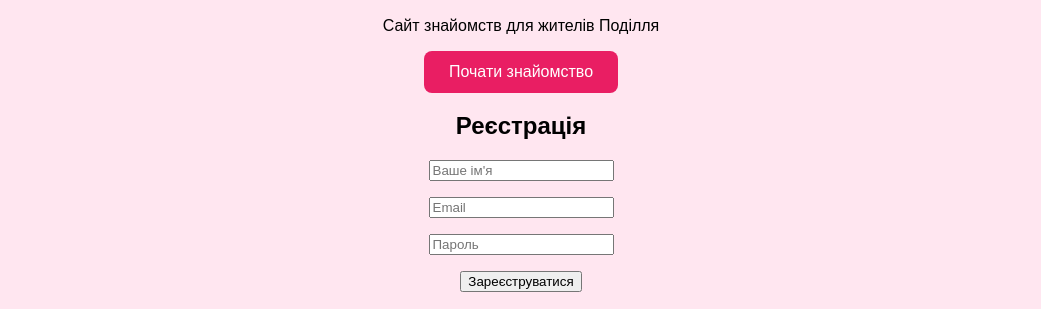
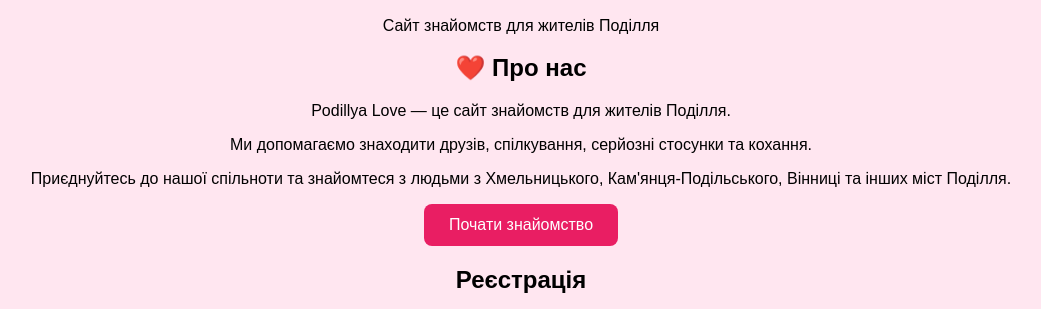
Before and after one commit to podillyalove/podillya-love, a plain HTML site: page index.html in a window 1280 px wide. Shown: the part 483-792 px from the top of the page, without its empty margins (119-1160 px from the left). Drawn offline with Linux system fonts and the light colour scheme.

Commit message:
Add about section for Podillya Love
Added introductory content about Podillya Love and its purpose.

```diff
--- a/index.html
+++ b/index.html
@@ -40,6 +40,23 @@ border-radius:8px;
 <img src="https://picsum.photos/600/400" alt="Фото" width="400">
 <p>Сайт знайомств для жителів Поділля</p>
 
+<h2>❤️ Про нас</h2>
+
+<p>
+Podillya Love — це сайт знайомств для жителів Поділля.
+</p>
+
+<p>
+Ми допомагаємо знаходити друзів, спілкування,
+серйозні стосунки та кохання.
+</p>
+
+<p>
+Приєднуйтесь до нашої спільноти та знайомтеся
+з людьми з Хмельницького, Кам'янця-Подільського,
+Вінниці та інших міст Поділля.
+</p>
+
 <a href="#" class="button">Почати знайомство</a>
 
 <h2>Реєстрація</h2>
```
